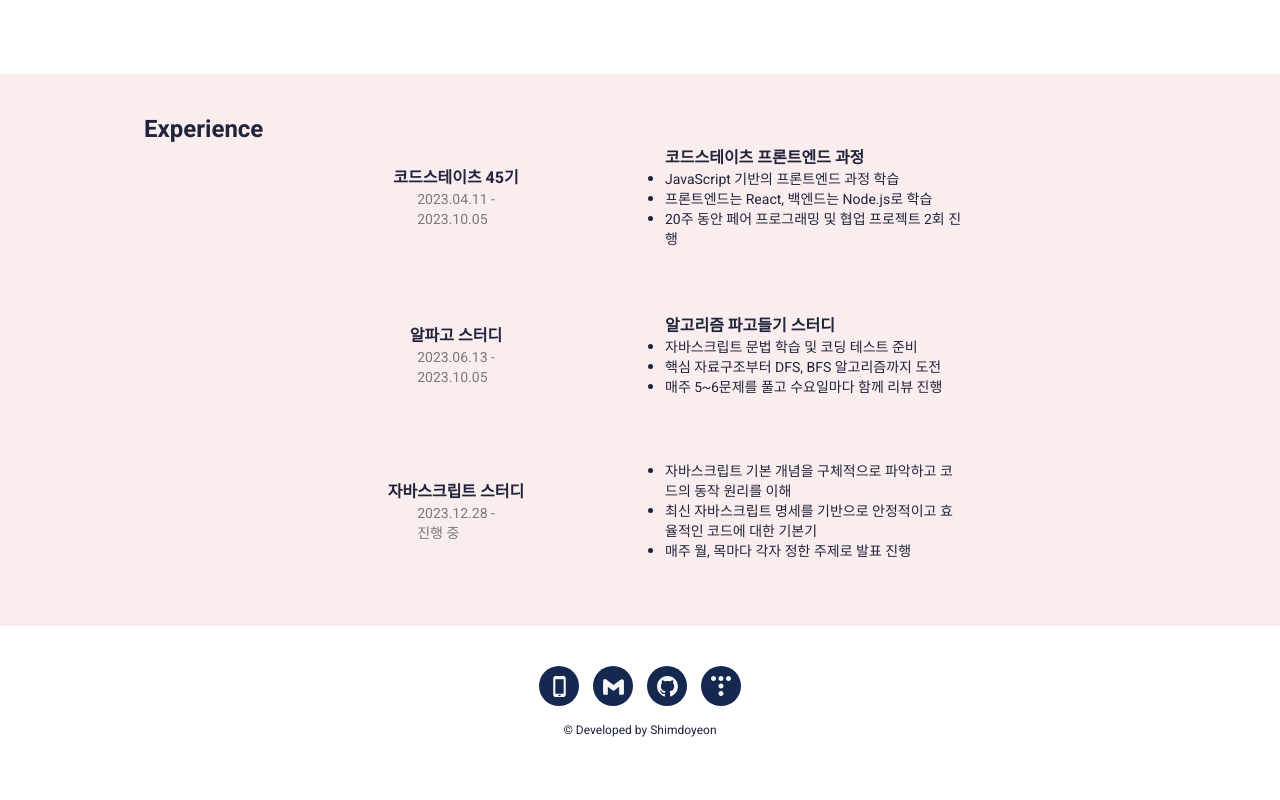
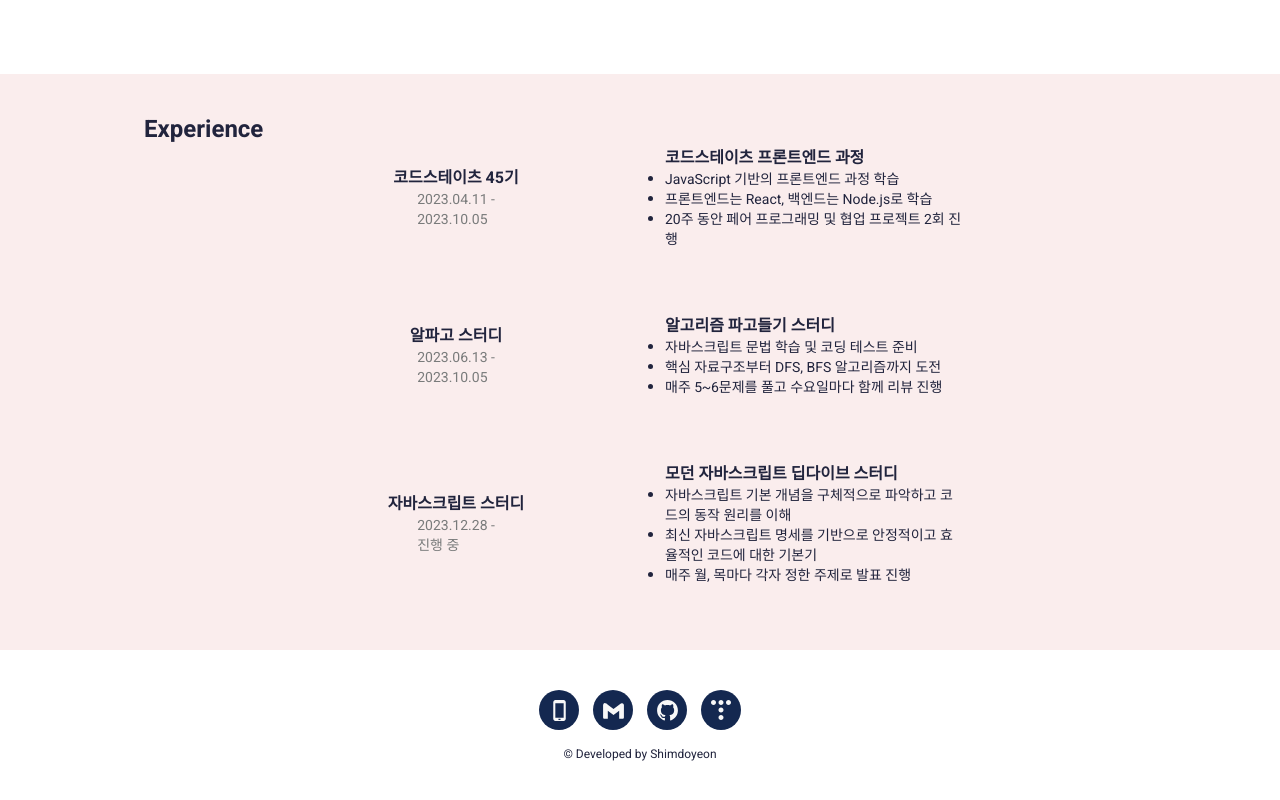
Before and after one commit to shimdokite/portfolio, a Next.js app in the folder client/: page / in a window 1280 px wide. Shown: the part 1831-2631 px from the top of the page. Before the commit the page ends 2609 px from the top, so only its background shows below. Built offline with nearby package versions, Linux system fonts and the light colour scheme.

Commit message:
♻️ Experience 부분 이력서와 동기화 - 스타일링, 서브타이틀 추가

```diff
--- a/client/src/components/Experience.tsx
+++ b/client/src/components/Experience.tsx
@@ -2,9 +2,9 @@
 
 export default function Experience() {
   return (
-    <div className="h-full bg-pink-10 max-[810px]:py-8">
+    <div className="h-full bg-pink-10">
       <div className="pb-10">
-        <h1 className="relative top-10 left-36 text-2xl max-[410px]:left-[115px]">
+        <h1 className="relative top-10 left-36 text-2xl max-[410px]:left-[115px] max-[810px]:pb-6">
           Experience
         </h1>
       </div>
--- a/client/src/constants/experience.ts
+++ b/client/src/constants/experience.ts
@@ -25,7 +25,7 @@
     title: '자바스크립트 스터디',
     start: '2023.12.28',
     end: '진행 중',
-    subTitle: '',
+    subTitle: '모던 자바스크립트 딥다이브 스터디',
     features: [
       '자바스크립트 기본 개념을 구체적으로 파악하고 코드의 동작 원리를 이해',
       '최신 자바스크립트 명세를 기반으로 안정적이고 효율적인 코드에 대한 기본기',
```
